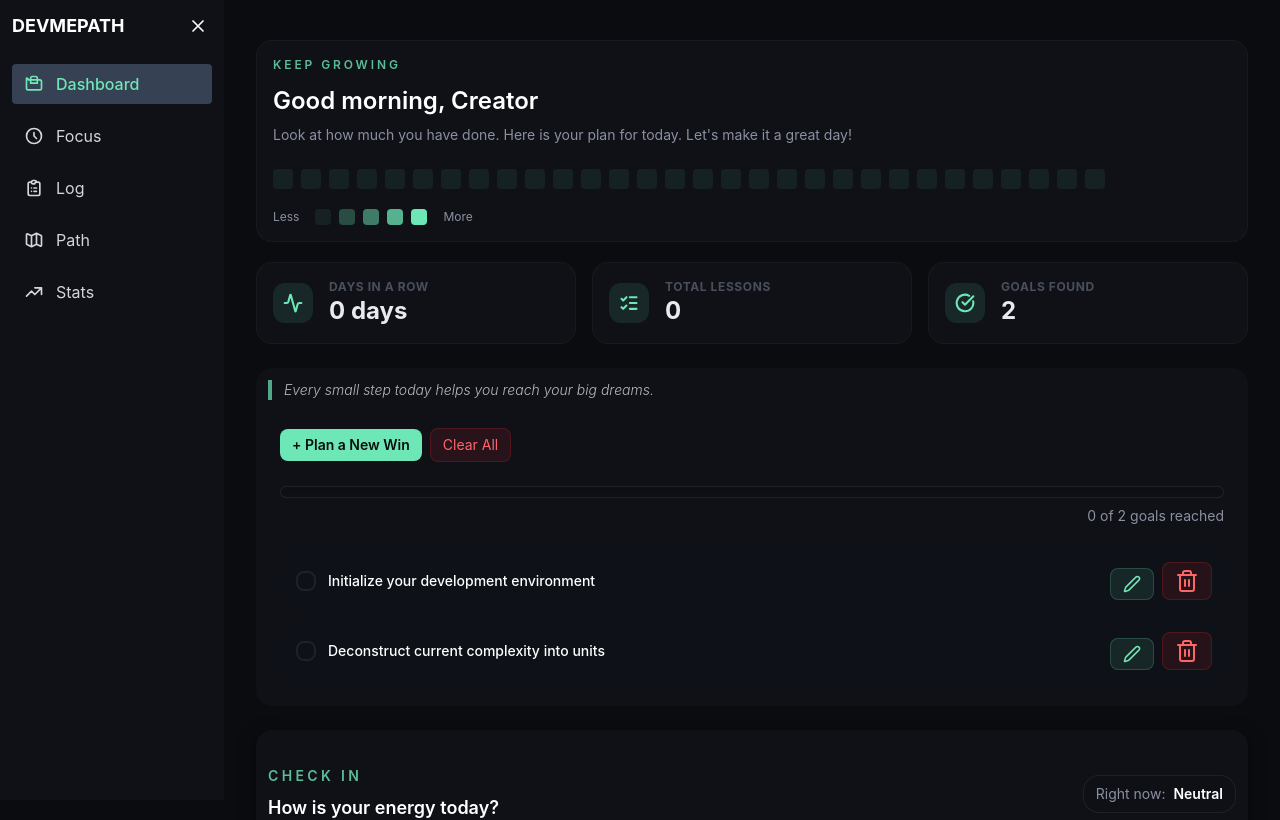
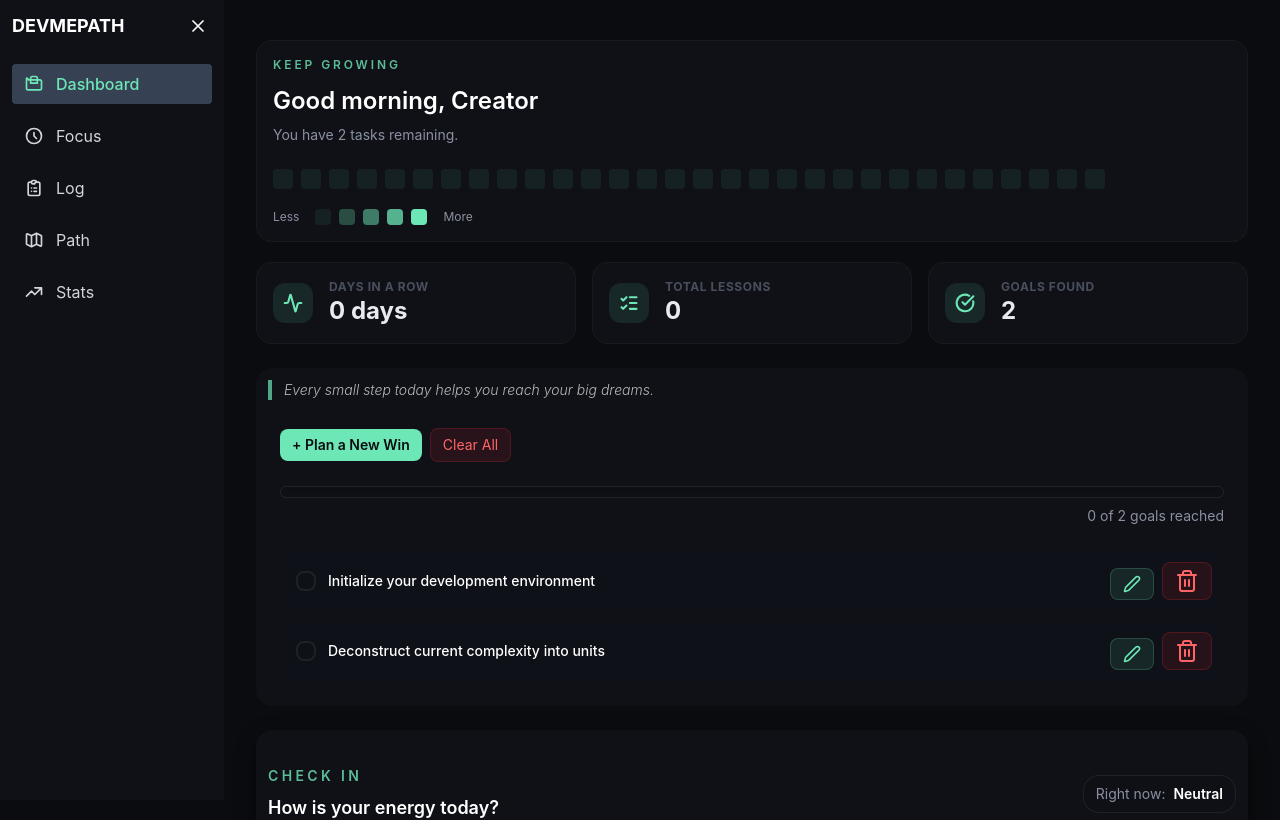
Before and after one commit to BesufikadHosiso/LevelGit, a React (Vite) app: page / in a window 1280 px wide. Shown: the top 820 px of the page. Built offline with nearby package versions, Linux system fonts and the light colour scheme.

Commit message:
feat(ui): add dynamic subtitle to Dashboard page

```diff
--- a/src/pages/Dashboard.jsx
+++ b/src/pages/Dashboard.jsx
@@ -2,6 +2,7 @@ import TaskList from '../components/features/TaskList'
 import StatSummary from '../components/features/StatSummary'
 import PickMood from '../components/features/PickMood'
 import ActivityHeat from '../components/features/ActivityHeat'
+import useApp from '../context/useApp'
 
 const getGreeting = () => {
   const hour = new Date().getHours();
@@ -12,6 +13,13 @@ const getGreeting = () => {
 
 const Dashboard = () => {
   const greeting = getGreeting();
+  const { state } = useApp();
+
+  const incompleteCount = state.tasks.filter(t => !t.completed).length;
+  const moodPart = state.mood ? ` and you're feeling ${state.mood.toLowerCase()}` : '';
+  const subtitle = incompleteCount === 0
+    ? "You've finished all your tasks for today!"
+    : `You have ${incompleteCount} task${incompleteCount === 1 ? '' : 's'} remaining${moodPart}.`;
 
   return (
     <div className="space-y-5 px-4 py-4">
@@ -19,7 +27,7 @@ const Dashboard = () => {
         <p className="text-xs uppercase tracking-[0.24em] text-streak/80 font-semibold">Keep Growing</p>
         <h1 className="mt-3 text-2xl font-semibold text-white">{greeting}, Creator</h1>
         <p className="mt-2 max-w-2xl text-sm text-muted">
-            Look at how much you have done. Here is your plan for today. Let's make it a great day!
+            {subtitle}
         </p>
         <div className="mt-4">
          <ActivityHeat />
```
